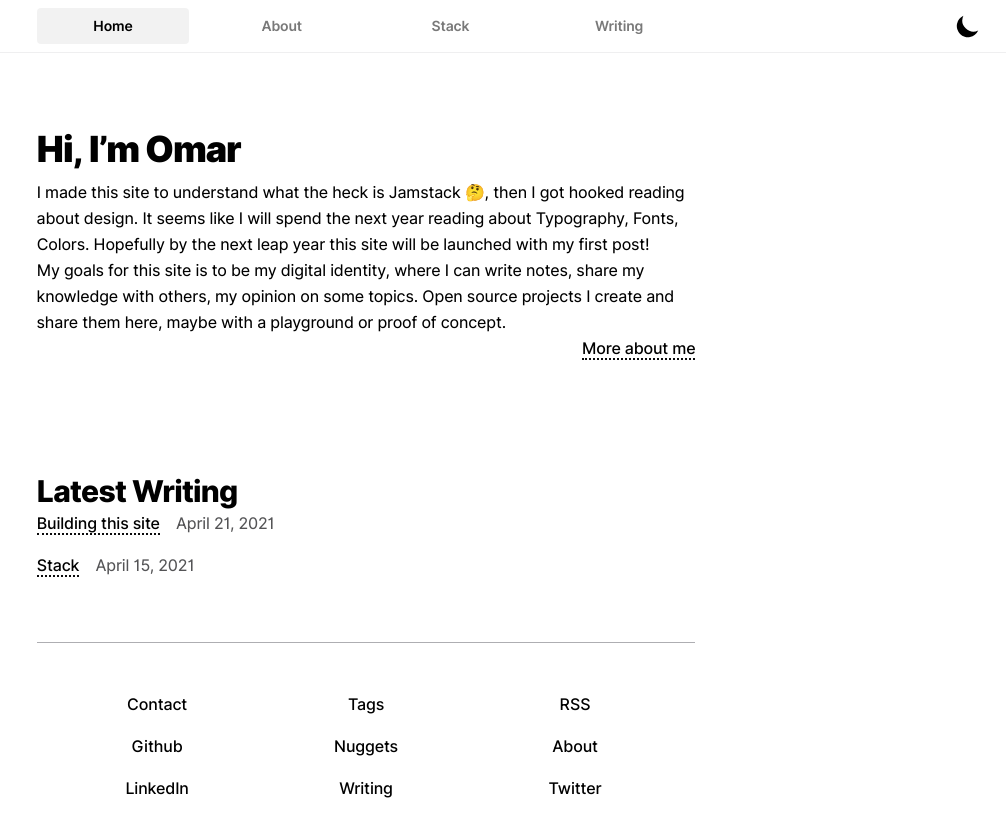
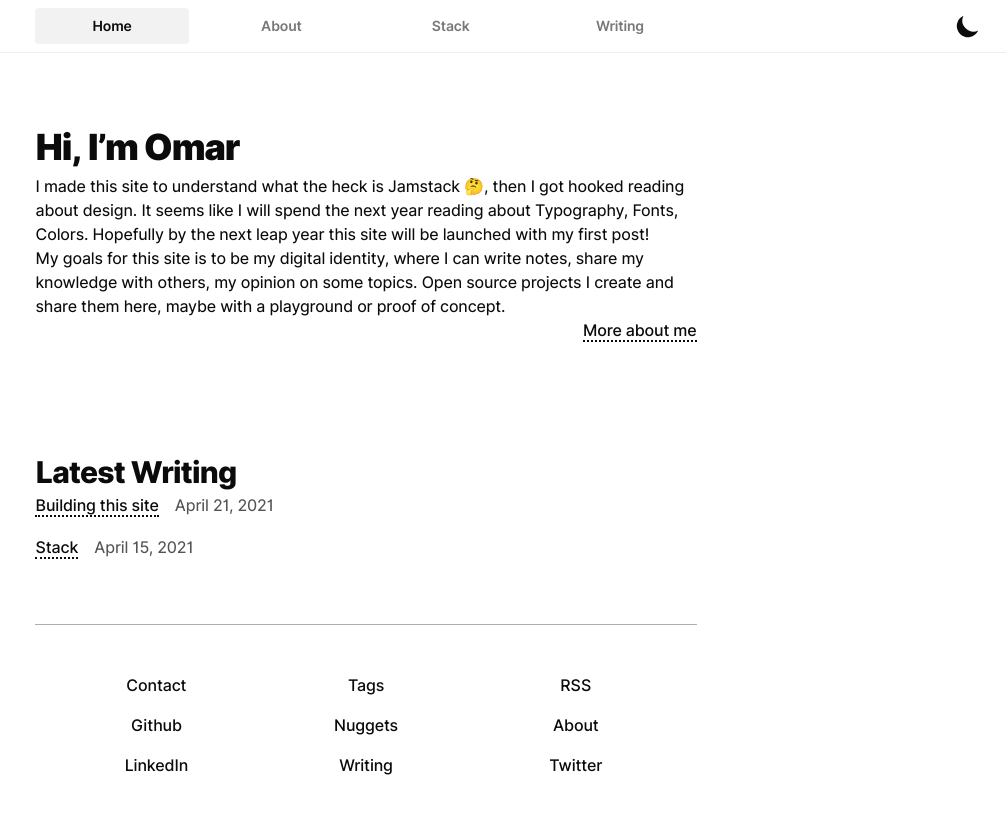
Before and after one commit to omaralsoudanii/mkreg.dev, a Next.js app: page / in a window 1280 px wide. Shown: the top 836 px of the page, without its empty margins (274-1280 px from the left). Built offline with nearby package versions, Linux system fonts and the light colour scheme; what @tailwindcss/typography, tailwindcss-line-clamp would draw is missing.

Commit message:
FOOOOONTS

```diff
--- a/src/styles/base.css
+++ b/src/styles/base.css
@@ -8,7 +8,7 @@
   }
 
   body {
-    @apply subpixel-antialiased leading-relaxed bg-white text-black dark:bg-gray-1100 dark:text-black;
+    @apply subpixel-antialiased bg-white text-gray-1000 dark:bg-gray-1100 dark:text-gray-50;
     -webkit-text-size-adjust: 100%;
     -ms-text-size-adjust: 100%;
     -moz-text-size-adjust: 100%;
@@ -17,7 +17,7 @@
     font-feature-settings: 'cpsp' 1, 'ccmp' 1, 'cv01' 1, 'cv02' 1, 'cv03' 1,
       'cv04' 1, 'liga' 1, 'clig' 1, 'rlig' 1, 'calt' 1, 'kern' 1;
     font-kerning: normal;
-    font-weight: 440;
+    font-weight: 450;
     letter-spacing: -0.01em;
     font-variant: common-ligatures contextual;
   }
@@ -27,6 +27,9 @@
     body {
       @apply antialiased;
     }
+  }
+  p {
+    @apply text-base;
   }
 
   h1 {
--- a/src/styles/custom.css
+++ b/src/styles/custom.css
@@ -29,7 +29,7 @@
   }
 
   .text-primary {
-    @apply text-black dark:text-white;
+    @apply text-gray-1000 dark:text-gray-50;
   }
 
   .text-secondary {
@@ -48,7 +48,7 @@
     @apply bg-gray-1100 bg-opacity-5 dark:bg-opacity-5 dark:bg-white text-primary filter-saturate filter-blur;
   }
   .nav-inactive {
-    @apply hover:bg-gray-900 filter-saturate hover:bg-opacity-5 dark:hover:bg-opacity-5 dark:hover:bg-white dark:text-white hover:text-gray-1100 dark:hover:text-gray-100 dark:text-tertiary text-tertiary;
+    @apply hover:bg-gray-900 filter-saturate hover:bg-opacity-5 dark:hover:bg-opacity-5 dark:hover:bg-white dark:text-gray-50 hover:text-gray-1100 dark:hover:text-gray-100 dark:text-tertiary text-tertiary;
   }
 
   .hdr-sm-btn {
@@ -72,11 +72,11 @@
   }
 
   .btn-secondary {
-    @apply text-black bg-white dark:text-white dark:bg-black;
+    @apply bg-white text-gray-1000 dark:text-gray-50 dark:bg-black;
   }
 
   .btn-primary {
-    @apply text-white bg-black dark:text-black dark:bg-white;
+    @apply bg-black text-gray-50 dark:text-gray-1000 dark:bg-white;
   }
 
   .btn-large {
@@ -85,7 +85,7 @@
 
   .prose .link-unstyled,.link-unstyled {
     @apply  text-primary !important;
-    font-weight: 440 !important;
+    font-weight: 450 !important;
     background: none !important;
     border: none !important;
     text-decoration: none !important;
@@ -94,18 +94,18 @@
 
   .prose .link-unstyled:hover, .link-unstyled:hover {
     @apply text-primary !important;
-    font-weight: 440 !important;
+    font-weight: 450 !important;
     background: none !important;
     text-decoration: none !important;
     border-bottom: none !important;
   }
 
   .text-link {
-    @apply font-medium no-underline border-b-2 border-dotted border-gray-1000 dark:border-gray-100 dark:hover:border-none hover:border-none hover:bg-black hover:text-white dark:hover:bg-white dark:hover:text-black;
+    @apply font-medium no-underline border-b-2 border-dotted border-gray-1000 dark:border-gray-100 dark:hover:border-none hover:border-none hover:bg-black hover:text-gray-50 dark:hover:bg-white dark:hover:text-gray-1000;
   }
 
   .black-link {
-    @apply inline-block font-medium hover:underline;
+    @apply inline-block font-medium hover:underline text-primary;
   }
 
   .hr-stroke {
--- a/src/styles/prose.css
+++ b/src/styles/prose.css
@@ -1,5 +1,5 @@
 .prose .remark-code-title {
-  @apply px-5 py-3 text-base font-semibold text-black bg-gray-200 rounded-t dark:text-white dark:bg-gray-800;
+  @apply px-5 py-3 text-base font-semibold bg-gray-200 rounded-t text-gray-1000 dark:text-gray-50 dark:bg-gray-800;
 }
 
 .prose .remark-code-title + pre {
@@ -12,7 +12,7 @@
 
 .prose code[class*='language-'],
 .prose pre[class*='language-'] {
-  @apply mt-0 mb-0 font-mono text-sm font-medium text-black bg-gray-100 dark:text-white dark:bg-gray-900;
+  @apply mt-0 mb-0 font-mono text-sm font-medium bg-gray-100 text-gray-1000 dark:text-gray-50 dark:bg-gray-900;
   font-feature-settings: normal;
   letter-spacing: normal;
   text-align: left;
@@ -71,7 +71,7 @@
 }
 
 .prose .token.variable {
-  @apply text-black dark:text-white;
+  @apply text-gray-1000 dark:text-gray-50;
 }
 
 .dark .prose .token.number {
@@ -166,7 +166,7 @@
 
 .prose pre:not([class*='language-']),
 .prose code:not([class*='language-']) {
-  @apply font-mono font-medium text-black bg-gray-100 rounded md:text-base dark:text-white dark:bg-gray-900 mb-7;
+  @apply font-mono font-medium bg-gray-100 rounded text-gray-1000 md:text-base dark:text-gray-50 dark:bg-gray-900 mb-7;
   letter-spacing: normal;
   -ms-overflow-style: none; /* IE and Edge */
   scrollbar-width: none; /* Firefox */
--- a/tailwind.config.js
+++ b/tailwind.config.js
@@ -62,8 +62,8 @@ module.exports = {
             '*,*::before,*::after': {
               borderColor: theme('colors.gray.300'),
             },
-            lineHeight: theme('lineHeight.relaxed'),
-            color: theme('colors.black'),
+            lineHeight: theme('lineHeight.normal'),
+            color: theme('colors.gray.1000'),
             h1: {
               color: theme('colors.black'),
             },
@@ -111,7 +111,7 @@ module.exports = {
         },
         dark: {
           css: {
-            color: theme('colors.white'),
+            color: theme('colors.gray.50'),
             '*,*::before,*::after': {
               borderColor: theme('colors.gray.700'),
             },
```
